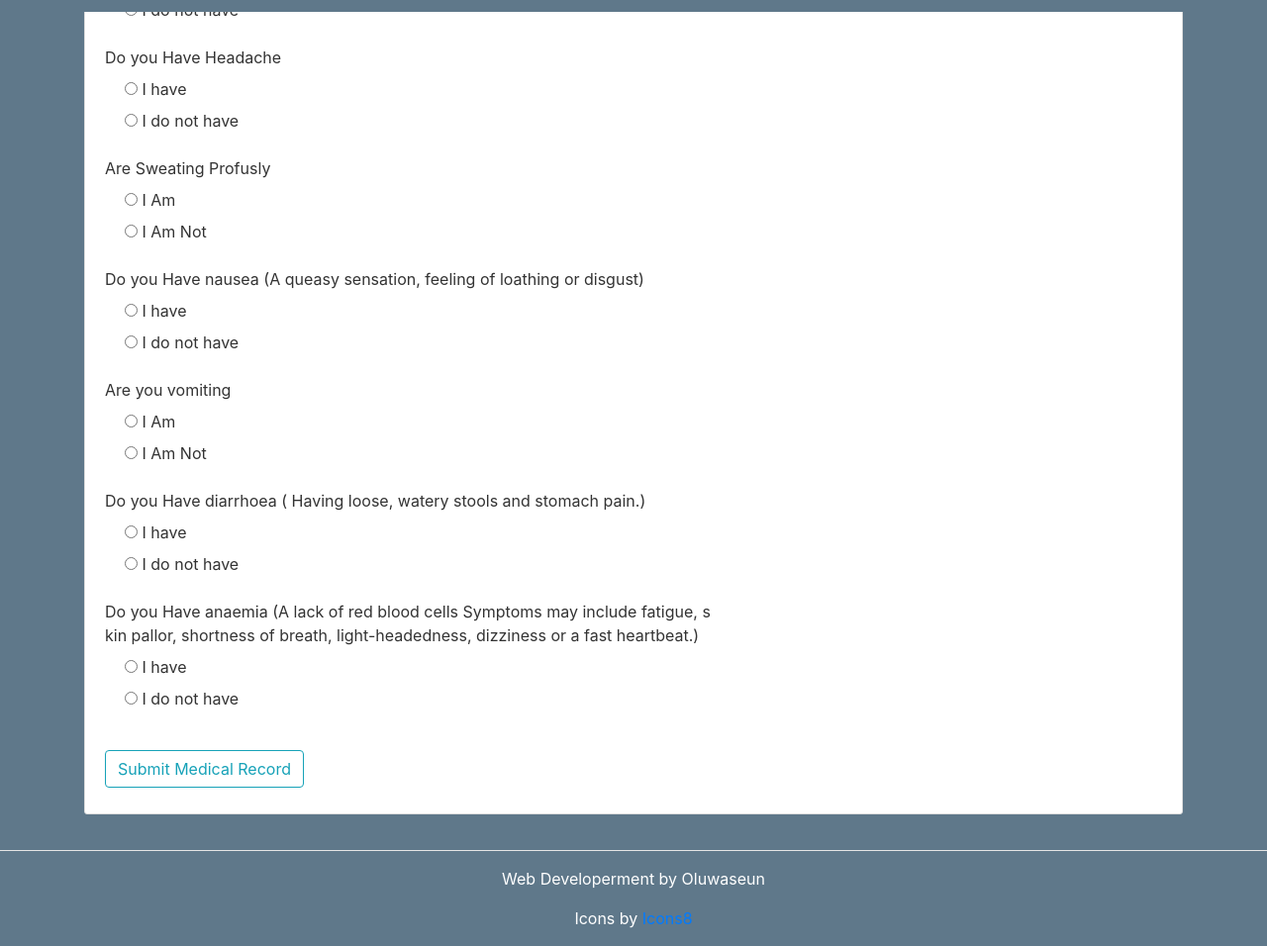
After one commit to toamutiltech/patient_management_system, a Flask app: page /medicalrecord/new in a window 1280 px wide. The commit adds this page. Shown: the part 314-1270 px from the top of the page at 99% size. Run offline with Flask 3, Linux system fonts and the light colour scheme; the visitor is signed in with stand-in values (Sample User, id 1); some libraries are stand-ins or nearby versions.

Commit message:
Patient Record coding

```diff
--- a/patient/patientrecords/forms.py
+++ b/patient/patientrecords/forms.py
@@ -1,6 +1,6 @@
 from flask_wtf import FlaskForm
 from flask_wtf.file import FileField, FileAllowed
-from wtforms import StringField, SelectField, PasswordField, DateField, SubmitField, BooleanField
+from wtforms import StringField, SelectField, RadioField, PasswordField, DateField, SubmitField, BooleanField
 from wtforms.validators import DataRequired, Length, Email, EqualTo, ValidationError
 from flask_login import current_user
 from patient.models import User
@@ -38,3 +38,15 @@ class UpdatePatientRecordForm(FlaskForm):
     emergency_relationship = StringField('Relationship',
                            validators=[DataRequired(), Length(min=2, max=100)])
     submit = SubmitField('Update')
+
+class MedicalRecordForm(FlaskForm):
+    allergies = StringField('What are Your Allergies',
+                           validators=[DataRequired(), Length(min=3)])
+    fever = RadioField('Do you Have Fever', choices=[('yes', 'I have'), ('no', 'I do not have')], validators=[DataRequired()])
+    profuse_sweating = RadioField('Are Sweating Profusly', choices=[('yes', 'I Am'), ('no', 'I Am Not')], validators=[DataRequired()])
+    headache = RadioField('Do you Have Headache', choices=[('yes', 'I have'), ('no', 'I do not have')], validators=[DataRequired()])
+    nausea = RadioField('Do you Have nausea (A queasy sensation, feeling of loathing or disgust)', choices=[('yes', 'I have'), ('no', 'I do not have')], validators=[DataRequired()])
+    vomiting = RadioField('Are you vomiting', choices=[('yes', 'I Am'), ('no', 'I Am Not')], validators=[DataRequired()])
+    diarrhoea = RadioField('Do you Have diarrhoea ( Having loose, watery stools and stomach pain.)', choices=[('yes', 'I have'), ('no', 'I do not have')], validators=[DataRequired()])
+    anaemia = RadioField('Do you Have anaemia (A lack of red blood cells Symptoms may include fatigue, skin pallor, shortness of breath, light-headedness, dizziness or a fast heartbeat.)', choices=[('yes', 'I have'), ('no', 'I do not have')], validators=[DataRequired()])
+    submit = SubmitField('Submit Medical Record')
--- a/patient/patientrecords/routes.py
+++ b/patient/patientrecords/routes.py
@@ -2,8 +2,9 @@ from flask import (render_template, url_for, flash,
                    redirect, request, abort, Blueprint)
 from flask_login import current_user, login_required
 from patient import db, bcrypt
-from patient.models import User, Record
-from patient.patientrecords.forms import (PatientRecordForm, UpdatePatientRecordForm)
+from patient.models import User, Record, Medical
+from patient.patientrecords.forms import (PatientRecordForm, UpdatePatientRecordForm, MedicalRecordForm)
+import json
 
 patientrecords = Blueprint('patientrecords', __name__)
 
@@ -17,49 +18,84 @@ def update_patientrecord():
         db.session.add(record)
         db.session.commit()
         flash('You have updated your record!', 'success')
-        return redirect(url_for('main.home'))
+        return redirect(url_for('patientrecords.myrecord'))
     return render_template('patient_record.html', title='Update Patient Record',
                            form=form, legend='Update Patient Record')
 
 @patientrecords.route("/myrecord", methods=['GET', 'POST'])
 @login_required
 def myrecord():
-     user = User.query.filter_by(username=current_user.username).first_or_404()
-     patientrecords = Record.query.filter_by(user=user).all()
-     for record in patientrecords:
+    user = User.query.filter_by(username=current_user.username).first_or_404()
+    patientrecords = Record.query.filter_by(user=user).all()
+    if not patientrecords:  # Checking if patientrecords list is empty
+        return redirect(url_for('patientrecords.update_patientrecord'))
+    else:
         form = UpdatePatientRecordForm()
-        if form.validate_on_submit():
-            current_user.username = form.username.data
-            current_user.email = form.email.data
+        if request.method == 'POST':
+            for record in patientrecords:
+                record.patient_name = form.patient_name.data
+                record.address = form.address.data
+                record.emergency_name = form.emergency_name.data
+                record.emergency_relationship = form.emergency_relationship.data
+                record.emergency_phone = form.emergency_phone.data
+                try:
+                    db.session.add(record)  # Add the updated record to the session
+                    db.session.commit()  # Commit the changes
+                    flash('Your account has been updated!', 'success')
+                    return redirect(url_for('patientrecords.myrecord'))
+                except Exception as e:
+                    flash(f'An error occurred: {e}', 'error')
+                    db.session.rollback()  # Roll back changes if an error occurs
+        else:
+            for record in patientrecords:
+                form.patient_name.data = record.patient_name
+                form.address.data = record.address
+                form.emergency_name.data = record.emergency_name
+                form.emergency_relationship.data = record.emergency_relationship
+                form.emergency_phone.data = record.emergency_phone
+        return render_template('myrecord.html', title='My Record', patientrecords=patientrecords, user=user, form=form)
+
+@patientrecords.route("/medicalrecord/new", methods=['GET', 'POST'])
+@login_required
+def new_medicalrecord():
+    form = MedicalRecordForm()
+    if form.validate_on_submit():
+        fever = request.form['fever']
+        headache = request.form['headache']
+        profuse_sweating = request.form['profuse_sweating']
+        nausea = request.form['nausea']
+        vomiting = request.form['vomiting']
+        diarrhoea = request.form['diarrhoea']
+        anaemia = request.form['anaemia']
+
+        symptoms = {}
+        symptoms['fever'] = request.form['fever']
+        symptoms['headache'] = request.form['headache']
+        symptoms['profuse_sweating'] = request.form['profuse_sweating']
+        symptoms['nausea'] = request.form['nausea']
+        symptoms['vomiting'] = request.form['vomiting']
+        symptoms['diarrhoea'] = request.form['diarrhoea']
+        symptoms['anaemia'] = request.form['anaemia']
+        symptoms_json = json.dumps(symptoms)
+
+        if fever == headache == profuse_sweating == nausea == vomiting == diarrhoea == anaemia == 'yes':
+            result = 'You have Malaria.'
+            med_condition = 'Malaria'
+            medical = Medical(allergies=form.allergies.data, symptoms=symptoms_json, med_condition=med_condition, med=current_user)
+            db.session.add(medical)
             db.session.commit()
-            flash('Your account has been updated!', 'success')
-            return redirect(url_for('users.account'))
         else:
-            form.patient_name.data = record.patient_name
-            form.address.data = record.address
-            form.emergency_name.data = record.emergency_name
-            form.emergency_relationship.data = record.emergency_relationship
-            form.emergency_phone.data = record.emergency_phone
-        return render_template('myrecord.html', title='my Record', patientrecords=patientrecords,
-                            user=user, form=form)
+            result = 'You do not have Malaria.'
+        flash('You have You have fill up a Medical Record!', 'success')
+        return redirect(url_for('patientrecords.new_medicalrecord', result=result))
+    return render_template('medicalrecord.html', title='Medical Record',
+                           form=form, legend='Medical Record')
 
-#Route to edit space apointment by the ID
-"""@apointments.route("/patient_record/<int:patient_id>/update", methods=['GET', 'POST'])
+@patientrecords.route("/medicalrecords")
 @login_required
-def update_patient_record(patient_id):
-    patient_record = Record.query.get_or_404(patient_id)
-    if apointment.author != current_user:
-        abort(403)
-    form = ApointmentForm()
-    if form.validate_on_submit():
-        apointment.title = form.title.data
-        apointment.content = form.content.data
-        db.session.commit()
-        flash('Your apointment has been updated!', 'success')
-        return redirect(url_for('apointments.apointment', apointment_id=apointment.id))
-    elif request.method == 'GET':
-        form.title.data = apointment.title
-        form.content.data = apointment.content
-    return render_template('create_apointment.html', title='Update Apointment',
-                           form=form, legend='Update Apointment')
-"""
+def medicalrecord():
+    user = User.query.filter_by(username=current_user.username).first_or_404()
+    medicals = Medical.query.filter_by(med=user).all()
+    for medical in medicals:
+        symptoms_dict = json.loads(medical.symptoms)
+    return render_template('medrecords.html', title='My Medical Records', medicals=medicals, symptoms=symptoms_dict, user=user)
--- a/patient/static/main.css
+++ b/patient/static/main.css
@@ -140,3 +140,6 @@ a.article-title:hover {
   background-color: white;
   margin: 1%;
 }
+.without-dot {
+    list-style-type: none;
+}
--- a/patient/templates/layout.html
+++ b/patient/templates/layout.html
@@ -34,6 +34,7 @@
               {% if current_user.is_authenticated %}
               <a class="nav-item nav-link" href="{{ url_for('main.view_apointment') }}">Apointments</a>
               <a class="nav-item nav-link" href="{{ url_for('apointments.new_apointment') }}">New Apointment</a>
+               <a class="nav-item nav-link" href="{{ url_for('patientrecords.medicalrecord') }}">Medical Record</a>
               {% endif %}
               <a class="nav-item nav-link" href="{{ url_for('main.about') }}">About</a>
               <a class="nav-item nav-link" href="{{ url_for('main.contact') }}">Contact</a>
@@ -41,7 +42,7 @@
             <!-- Navbar Right Side -->
             <div class="navbar-nav">
               {% if current_user.is_authenticated %}
-                <a class="nav-item nav-link" href="{{ url_for('patientrecords.myrecord') }}">My Record</a>
+                <a class="nav-item nav-link" href="{{ url_for('patientrecords.myrecord') }}">My Info</a>
                 <a class="nav-item nav-link" href="{{ url_for('users.account') }}">Account</a>
                 <a class="nav-item nav-link" href="{{ url_for('users.logout') }}">Logout</a>
               {% else %}
--- /dev/null
+++ b/patient/templates/medicalrecord.html
@@ -0,0 +1,131 @@
+<!--
+    A page that contained Registration form
+-->
+{% extends "layout.html" %}
+{% block content %}
+    <div class="content-section topbar">
+        <form method="POST" action="">
+            {{ form.hidden_tag() }}
+            <fieldset class="form-group">
+                <legend class="border-bottom mb-4">Having an illnes Fill Medical Record to book an Apointment</legend>
+                <div class="form-group">
+                    {{ form.allergies.label(class="form-control-label") }}
+
+                    {% if form.allergies.errors %}
+                        {{ form.allergies(class="form-control form-control-lg is-invalid") }}
+                        <div class="invalid-feedback">
+                            {% for error in form.allergies.errors %}
+                                <span>{{ error }}</span>
+                            {% endfor %}
+                        </div>
+                    {% else %}
+                        {{ form.allergies(class="form-control form-control-lg") }}
+                    {% endif %}
+                </div>
+                <div class="form-group">
+                    {{ form.fever.label(class="form-control-label") }}
+
+                    {% if form.fever.errors %}
+                        {{ form.fever(class="form-check without-dot is-invalid") }}
+                        <div class="invalid-feedback">
+                            {% for error in form.fever.errors %}
+                                <span>{{ error }}</span>
+                            {% endfor %}
+                        </div>
+                    {% else %}
+                        {{ form.fever(class="form-check without-dot") }}
+                    {% endif %}
+                </div>
+                <div class="form-group">
+                    {{ form.headache.label(class="form-control-label") }}
+
+                    {% if form.headache.errors %}
+                        {{ form.headache(class="form-check without-dot is-invalid") }}
+                        <div class="invalid-feedback">
+                            {% for error in form.headache.errors %}
+                                <span>{{ error }}</span>
+                            {% endfor %}
+                        </div>
+                    {% else %}
+                        {{ form.headache(class="form-check without-dot") }}
+                    {% endif %}
+                </div>
+                <div class="form-group">
+                    {{ form.profuse_sweating.label(class="form-control-label") }}
+
+                    {% if form.profuse_sweating.errors %}
+                        {{ form.profuse_sweating(class="form-check without-dot is-invalid") }}
+                        <div class="invalid-feedback">
+                            {% for error in form.profuse_sweating.errors %}
+                                <span>{{ error }}</span>
+                            {% endfor %}
+                        </div>
+                    {% else %}
+                        {{ form.profuse_sweating(class="form-check without-dot") }}
+                    {% endif %}
+                </div>
+                  <div class="form-group">
+                    {{ form.nausea.label(class="form-control-label") }}
+
+                    {% if form.nausea.errors %}
+                        {{ form.nausea(class="form-check without-dot is-invalid") }}
+                        <div class="invalid-feedback">
+                            {% for error in form.nausea.errors %}
+                                <span>{{ error }}</span>
+                            {% endfor %}
+                        </div>
+                    {% else %}
+                        {{ form.nausea(class="form-check without-dot") }}
+                    {% endif %}
+                </div>
+                  <div class="form-group">
+                    {{ form.vomiting.label(class="form-control-label") }}
+
+                    {% if form.vomiting.errors %}
+                        {{ form.vomiting(class="form-check without-dot is-invalid") }}
+                        <div class="invalid-feedback">
+                            {% for error in form.vomiting.errors %}
+                                <span>{{ error }}</span>
+                            {% endfor %}
+                        </div>
+                    {% else %}
+                        {{ form.vomiting(class="form-check without-dot") }}
+                    {% endif %}
+                </div>
+                <div class="form-group">
+                    {{ form.diarrhoea.label(class="form-control-label") }}
+
+                    {% if form.diarrhoea.errors %}
+                        {{ form.diarrhoea(class="form-check without-dot is-invalid") }}
+                        <div class="invalid-feedback">
+                            {% for error in form.diarrhoea.errors %}
+                                <span>{{ error }}</span>
+                            {% endfor %}
+                        </div>
+                    {% else %}
+                        {{ form.diarrhoea(class="form-check without-dot") }}
+                    {% endif %}
+                </div>
+                <div class="form-group">
+                    {{ form.anaemia.label(class="form-control-label") }}
+
+                    {% if form.anaemia.errors %}
+                        {{ form.anaemia(class="form-check without-dot is-invalid") }}
+                        <div class="invalid-feedback">
+                            {% for error in form.anaemia.errors %}
+                                <span>{{ error }}</span>
+                            {% endfor %}
+                        </div>
+                    {% else %}
+                        {{ form.anaemia(class="form-check without-dot") }}
+                    {% endif %}
+                </div>
+            </fieldset>
+            <div class="form-group">
+                {{ form.submit(class="btn btn-outline-info") }}
+            </div>
+        </form>
+
+    </div>
+
+{% endblock content %}
--- a/patient/templates/myrecord.html
+++ b/patient/templates/myrecord.html
@@ -4,11 +4,10 @@
 {% extends "layout.html" %}
 {% block content %}
     <div class="content-section topbar">
-        <h2><a class="article-title" href="">{{ user.username }}</a></h2>
-        <form method="POST" action="">
+        <form method="POST" action="{{ url_for('patientrecords.myrecord') }}">
             {{ form.hidden_tag() }}
             <fieldset class="form-group">
-                <legend class="border-bottom mb-4">Update Your Record</legend>
+                <legend class="border-bottom mb-4">Update My Info</legend>
                 <div class="form-group">
                     {{ form.patient_name.label(class="form-control-label") }}
 
--- a/patient/users/forms.py
+++ b/patient/users/forms.py
@@ -29,6 +29,11 @@ class RegistrationForm(FlaskForm):
         user = User.query.filter_by(email=email.data).first()
         if user:
             raise ValidationError('That email is taken. Please choose a different one.')
+
+    def validate_phone(self, phone):
+        user = User.query.filter_by(phone=phone.data).first()
+        if user:
+            raise ValidationError('That Phone Number is taken. Please choose a different one.')
 
 
 class LoginForm(FlaskForm):
```
Also changed, not shown: patient/models.py (+19 -12 lines), patient/templates/medrecords.html (added, +40 -0 lines).
